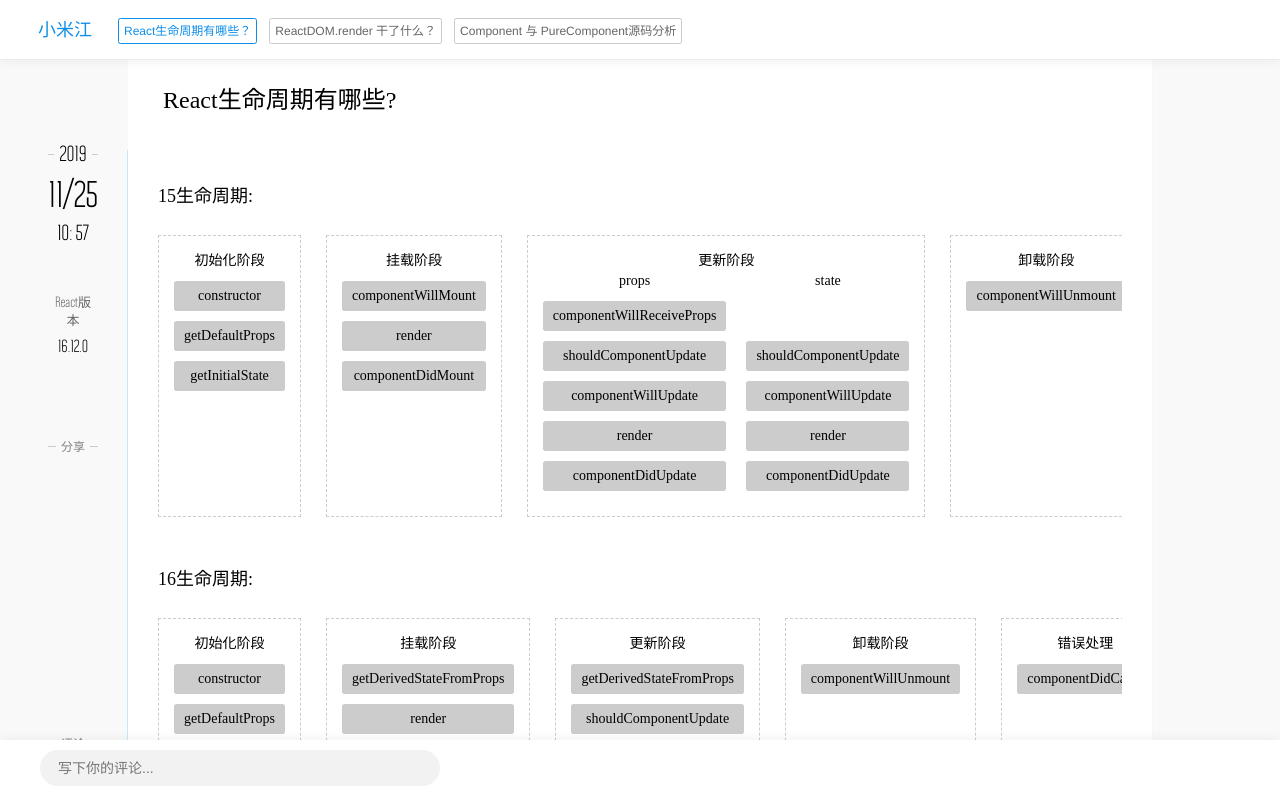
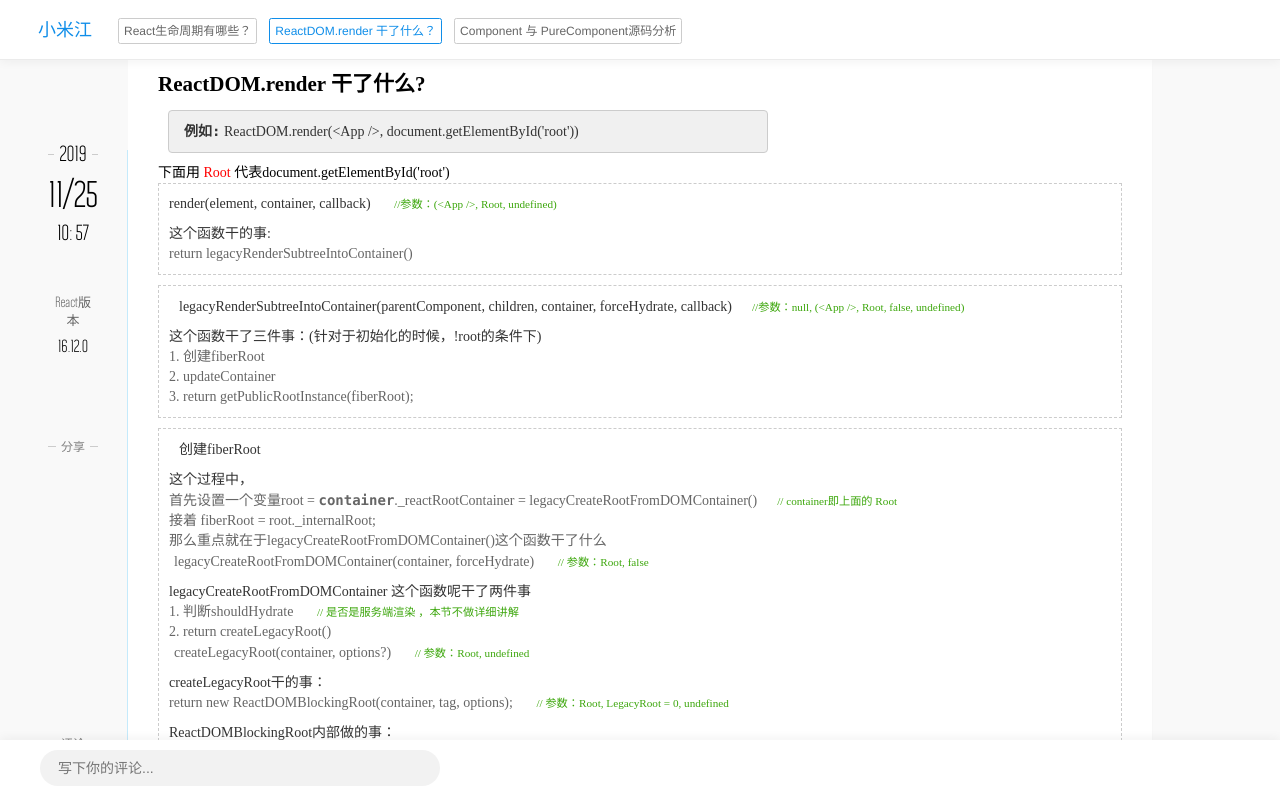
Before and after one commit to weily22/sidebar, a React (Create React App) app: page /#/ in a window 1280 px wide. Shown: the top 798 px of the page. Built offline with nearby package versions, Linux system fonts and the light colour scheme; a small style sheet from the web is missing.

Commit message:
ReactDOM.render中updateContainer补充

```diff
--- a/src/components/ReactDOMRender/ReactDOMRender.jsx
+++ b/src/components/ReactDOMRender/ReactDOMRender.jsx
@@ -5,6 +5,7 @@
 import b2Img from './../../assets/b2.jpg';
 import cImg from './../../assets/c.jpg';
 
+const symArr = ['{', '}', '{}'];
 class ReactDOMRender extends Component {
   state = {
     value: 'Type some *markdown* here!',
@@ -27,9 +28,10 @@
             <i className="iconfont gh_arrow_r" />
             legacyRenderSubtreeIntoContainer(parentComponent, children, container, forceHydrate, callback)
             <span className="annotate">//参数：null, (&lt;App />, Root, false, undefined)</span>
-            <p className="th">这个函数干了两件事：(针对于初始化的时候，!root的条件下)</p>
+            <p className="th">这个函数干了三件事：(针对于初始化的时候，!root的条件下)</p>
             <p>1. 创建fiberRoot</p>
-            <p>2. return getPublicRootInstance(fiberRoot);</p>
+            <p>2. updateContainer</p>
+            <p>3. return getPublicRootInstance(fiberRoot);</p>
           </li>
           <li>
             <i className="iconfont gh_arrow_r" />
@@ -101,6 +103,19 @@
           </li>
           {/*<li>①②③④⑤⑥⑦⑧⑨⑩⑪⑫⑬⑭⑮⑯⑰⑱⑲⑳</li>*/}
           <li>
+            <i className="iconfont gh_arrow_r" />
+            updateContainer(element, container, parentComponent, callback) <span className="annotate">// 参数：&lt;App />, fiberRoot, null, undefined</span>
+            <code>
+              <p>unbatchedUpdates(() => {symArr[0]} <span className="annotate">// Initial mount should not be batched.</span></p>
+              <p className="em-2">updateContainer(element, container, parentComponent, callback)</p>
+              <p>});</p>
+            </code>
+            <p className="ph">updateContainer内部做的事：<span className="annotate">// 后续章节详细讲解</span></p>
+            <p>1. enqueueUpdate(current, update);</p>
+            <p>2. scheduleWork(current, expirationTime);</p>
+            <p>3. return expirationTime;</p>
+          </li>
+          <li>
             <i className="iconfont gh_arrow_r" />getPublicRootInstance(container) <span className="annotate">// 参数： fiberRoot</span>
             <p>分析源码</p>
             <p><img className="getPublicRootInstance_img" src={cImg} alt=""/></p>
--- a/src/components/ReactDOMRender/ReactDOMRender.scss
+++ b/src/components/ReactDOMRender/ReactDOMRender.scss
@@ -43,6 +43,9 @@
             .fiber_node_img {
                 width: 27%;
             }
+            .em-2 {
+                text-indent: 2em;
+            }
         }
 
     }
--- a/src/pages/Home/Home.jsx
+++ b/src/pages/Home/Home.jsx
@@ -4,8 +4,7 @@
 
 class Home extends Component {
   state = {
-    part: '',
-    activePart: 'part1',
+    activePart: 'part2',
     titleArr: [
       { title: 'React生命周期有哪些？', type: 'part1' },
       { title: 'ReactDOM.render 干了什么？', type: 'part2' },
@@ -26,11 +25,11 @@
     alert('待开发')
   }
   JumpTo(where) {
-    this.setState({ part: where, activePart: where });
+    this.setState({ activePart: where });
   }
   render() {
     const { year, md, time } = this.dateFormat();
-    const { part, titleArr, activePart } = this.state;
+    const { titleArr, activePart } = this.state;
     return (
       <div className="source">
         <div className="topNav">
@@ -63,7 +62,7 @@
             </div>
           </div>
           <div className="content_article">
-            <Article part={part}/>
+            <Article part={activePart}/>
           </div>
           <div className="heart-beat"/>
         </div>
```
